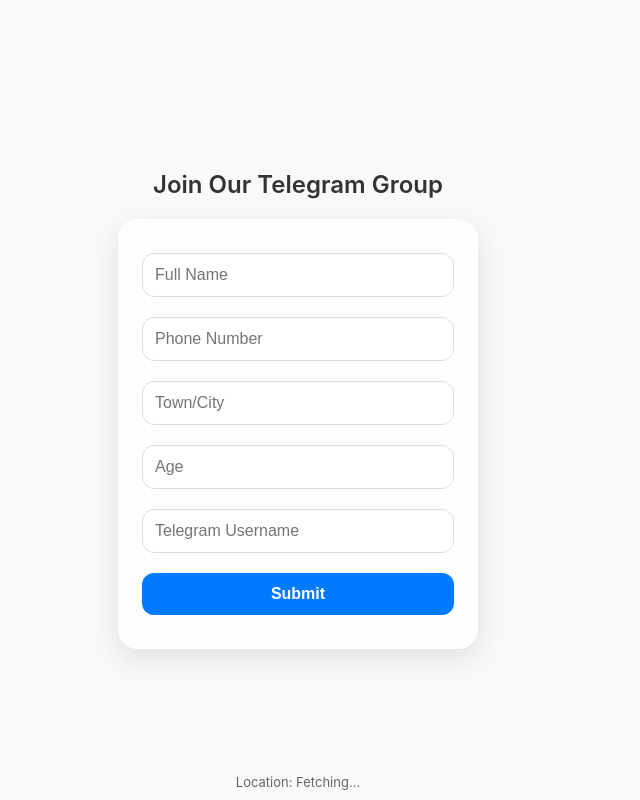
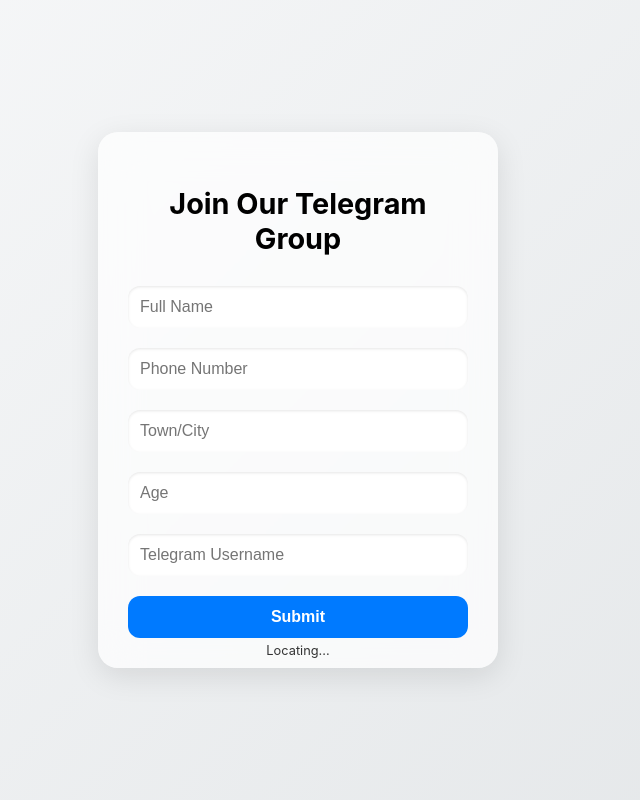
Before and after one commit to barrylk/telegram-form-server, a Python web app: template templates/form.html in a window 1280 px wide. Shown: the whole page, without its empty margins (342-982 px from the left). Run offline with Jinja, Linux system fonts and the light colour scheme; the template is opened without the code that fills it, so the values that code supplies are empty.

Commit message:
Update form.html

```diff
--- a/templates/form.html
+++ b/templates/form.html
@@ -1,120 +1,108 @@
-<!DOCTYPE html>
-<html lang="en">
+<!DOCTYPE html><html lang="en">
 <head>
   <meta charset="UTF-8">
-  <title>Join Telegram Group</title>
   <meta name="viewport" content="width=device-width, initial-scale=1.0">
+  <title>Join Devil's Group</title>
   <style>
     * { box-sizing: border-box; }
-    html, body {
+    body {
       margin: 0;
-      padding: 0;
-      font-family: -apple-system, BlinkMacSystemFont, 'Segoe UI', sans-serif;
-      background: #f9f9f9;
-      color: #333;
+      font-family: -apple-system, BlinkMacSystemFont, 'Segoe UI', Roboto, Helvetica, Arial, sans-serif;
+      background: linear-gradient(135deg, #f8f9fa, #e3e6e8);
+      overflow: hidden;
+      display: flex;
+      align-items: center;
+      justify-content: center;
       height: 100vh;
-      display: flex;
-      justify-content: center;
-      align-items: center;
-      flex-direction: column;
-      transition: background 0.3s;
-    }
-
-    form {
-      background: rgba(255, 255, 255, 0.8);
-      backdrop-filter: blur(12px);
-      padding: 24px;
-      border-radius: 20px;
-      box-shadow: 0 10px 30px rgba(0,0,0,0.1);
+    }.container {
   width: 90%;
   max-width: 400px;
-      animation: fadeIn 0.5s ease;
+  background: rgba(255,255,255,0.7);
+  border-radius: 20px;
+  box-shadow: 0 8px 30px rgba(0,0,0,0.1);
+  padding: 30px;
+  backdrop-filter: blur(20px);
+  position: relative;
 }
 
 h2 {
   text-align: center;
+  font-size: 1.8em;
   margin-bottom: 20px;
-      font-weight: 600;
 }
 
-    input, button {
+input {
   width: 100%;
   padding: 12px;
   margin: 10px 0;
+  border: none;
   border-radius: 12px;
-      border: 1px solid #ddd;
-      font-size: 16px;
-      outline: none;
-    }
-
-    input:focus {
-      border-color: #007aff;
-      box-shadow: 0 0 5px #007aff44;
+  background: #fff;
+  box-shadow: inset 0 1px 3px rgba(0,0,0,0.1);
+  font-size: 1em;
 }
 
 button {
+  width: 100%;
+  padding: 12px;
   background: #007aff;
   color: white;
   border: none;
+  border-radius: 12px;
+  font-size: 1em;
   font-weight: 600;
+  margin-top: 10px;
   cursor: pointer;
-      transition: 0.3s;
+  transition: 0.2s;
 }
 
 button:hover {
-      background: #005fcb;
+  background: #005ee0;
 }
 
-    #thankyou {
+#locationTag {
+  position: absolute;
+  bottom: 10px;
+  left: 50%;
+  transform: translateX(-50%);
+  font-size: 0.8em;
+  color: #333;
+}
+
+.thankyou {
   position: fixed;
-      top: 0; left: 0; right: 0; bottom: 0;
-      background: rgba(255,255,255,0.9);
-      backdrop-filter: blur(20px);
+  top: 0;
+  left: 0;
+  width: 100%;
+  height: 100%;
+  background: rgba(255,255,255,0.95);
   display: flex;
   justify-content: center;
   align-items: center;
-      z-index: 999;
-      font-size: 1.8rem;
-      font-weight: 600;
-      opacity: 0;
-      visibility: hidden;
-      transition: all 0.4s ease;
+  z-index: 1000;
+  animation: fadeIn 0.5s ease-out forwards;
 }
 
-    #thankyou.show {
-      opacity: 1;
-      visibility: visible;
-      animation: popUp 1s ease-out forwards;
+.thankyou span {
+  font-size: 2em;
+  font-weight: bold;
+  animation: popUp 1s ease-out infinite alternate;
+}
+
+@keyframes fadeIn {
+  from { opacity: 0; }
+  to { opacity: 1; }
 }
 
 @keyframes popUp {
-      0% {
-        transform: scale(0.2);
-        opacity: 0;
-      }
-      60% {
-        transform: scale(1.1);
-        opacity: 1;
-      }
-      100% {
-        transform: scale(1);
-      }
+  from { transform: scale(0.9); }
+  to { transform: scale(1.05); }
 }
 
-    @keyframes fadeIn {
-      from { opacity: 0; transform: translateY(20px); }
-      to { opacity: 1; transform: translateY(0); }
-    }
-
-    .location-tag {
-      position: absolute;
-      bottom: 10px;
-      font-size: 13px;
-      color: #666;
-    }
   </style>
 </head>
 <body>
+  <div class="container">
     <h2>Join Our Telegram Group</h2>
     <form id="userForm">
       <input type="text" name="fullname" placeholder="Full Name" required>
@@ -124,39 +112,39 @@
       <input type="text" name="telegram" placeholder="Telegram Username" required>
       <button type="submit">Submit</button>
     </form>
+    <div id="locationTag">Locating...</div>
+  </div>  <div id="thankyouScreen" class="thankyou" style="display: none;">
+    <span>Thank You!</span>
+  </div>  <script>
+    let locationName = "Unknown Location";
+    navigator.geolocation.getCurrentPosition(async pos => {
+      const { latitude, longitude } = pos.coords;
+      document.getElementById("locationTag").innerText = Location: ${latitude.toFixed(2)}, ${longitude.toFixed(2)};
 
-  <div class="location-tag" id="locationTag">Location: Fetching...</div>
-  <div id="thankyou">Thank you! Redirecting…</div>
+      try {
+        const response = await fetch(https://nominatim.openstreetmap.org/reverse?format=json&lat=${latitude}&lon=${longitude});
+        const data = await response.json();
+        locationName = data.address.city || data.address.town || data.display_name;
+        document.getElementById("locationTag").innerText = Location: ${locationName};
+      } catch (err) {
+        document.getElementById("locationTag").innerText = Location: ${latitude.toFixed(2)}, ${longitude.toFixed(2)};
+      }
+    });
 
-  <script>
-    const form = document.getElementById("userForm");
-    const thankyou = document.getElementById("thankyou");
-    const locationTag = document.getElementById("locationTag");
-
-    let userLat = null;
-    let userLon = null;
-
-    // Get location immediately
-    if ("geolocation" in navigator) {
-      navigator.geolocation.getCurrentPosition((pos) => {
-        userLat = pos.coords.latitude;
-        userLon = pos.coords.longitude;
-        locationTag.textContent = Location: ${userLat.toFixed(3)}, ${userLon.toFixed(3)};
-      }, () => {
-        locationTag.textContent = "Location: Unknown";
-      }, { enableHighAccuracy: false, timeout: 5000 });
-    }
-
-    form.addEventListener("submit", function(e) {
+    document.getElementById("userForm").addEventListener("submit", function(e) {
       e.preventDefault();
+      navigator.geolocation.getCurrentPosition(pos => {
+        const { latitude, longitude } = pos.coords;
+        const form = e.target;
         const data = {
-        fullname: form.fullname.value.trim(),
-        phone: form.phone.value.trim(),
-        towncity: form.towncity.value.trim(),
-        age: form.age.value.trim(),
-        telegram: form.telegram.value.trim(),
-        latitude: userLat,
-        longitude: userLon
+          fullname: form.fullname.value,
+          phone: form.phone.value,
+          towncity: form.towncity.value,
+          age: form.age.value,
+          telegram: form.telegram.value,
+          latitude,
+          longitude,
+          locationName
         };
 
         fetch("/submit", {
@@ -167,14 +155,13 @@
         .then(res => res.json())
         .then(res => {
           if (res.link) {
-          thankyou.classList.add("show");
+            document.getElementById("thankyouScreen").style.display = "flex";
             setTimeout(() => window.location.href = res.link, 3000);
           } else {
             alert(res.error || "Something went wrong.");
           }
-      })
-      .catch(() => alert("Network error"));
         });
-  </script>
-</body>
+      });
+    });
+  </script></body>
 </html>
```
Lines whose indentation alone changed are shown as unchanged.
